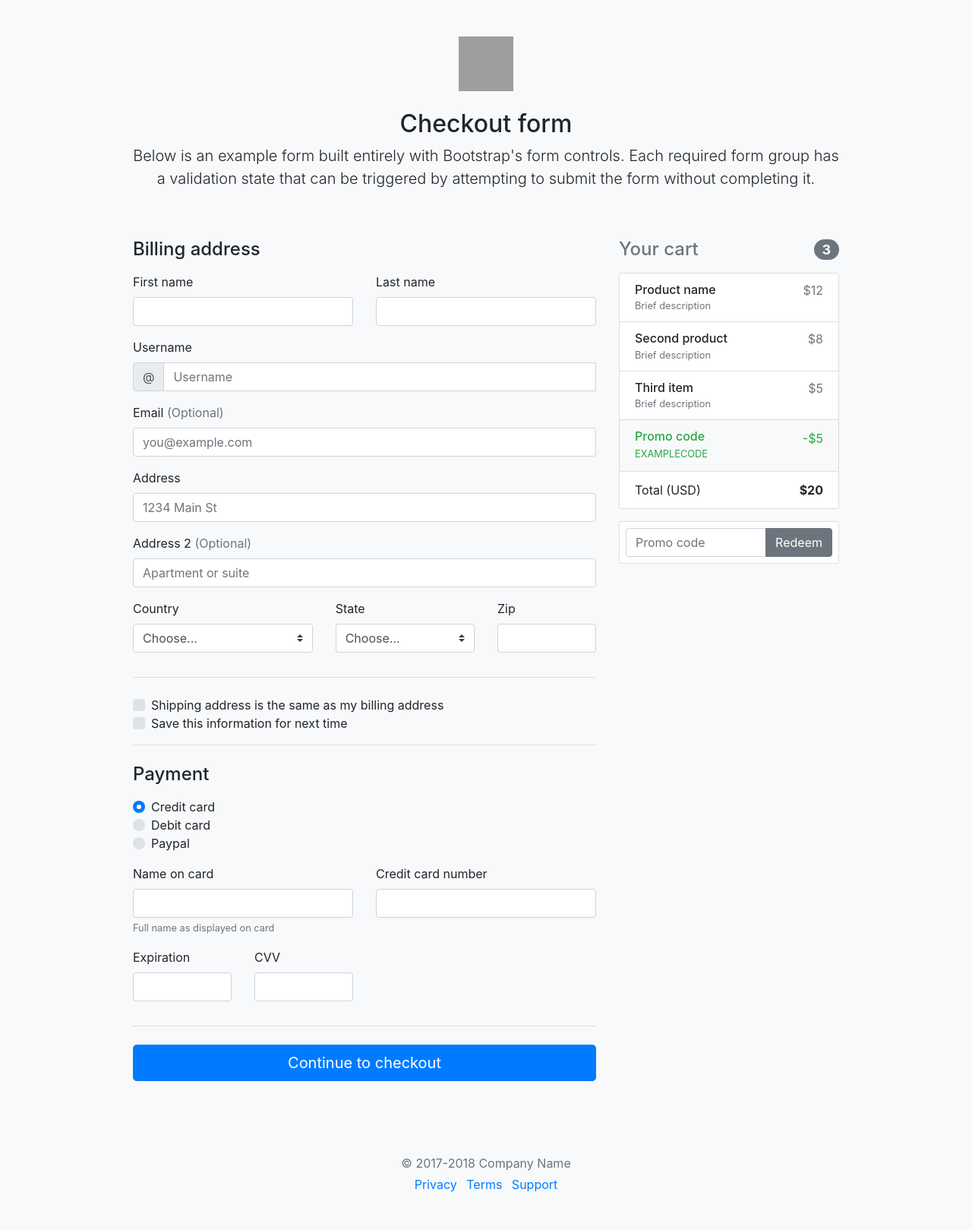
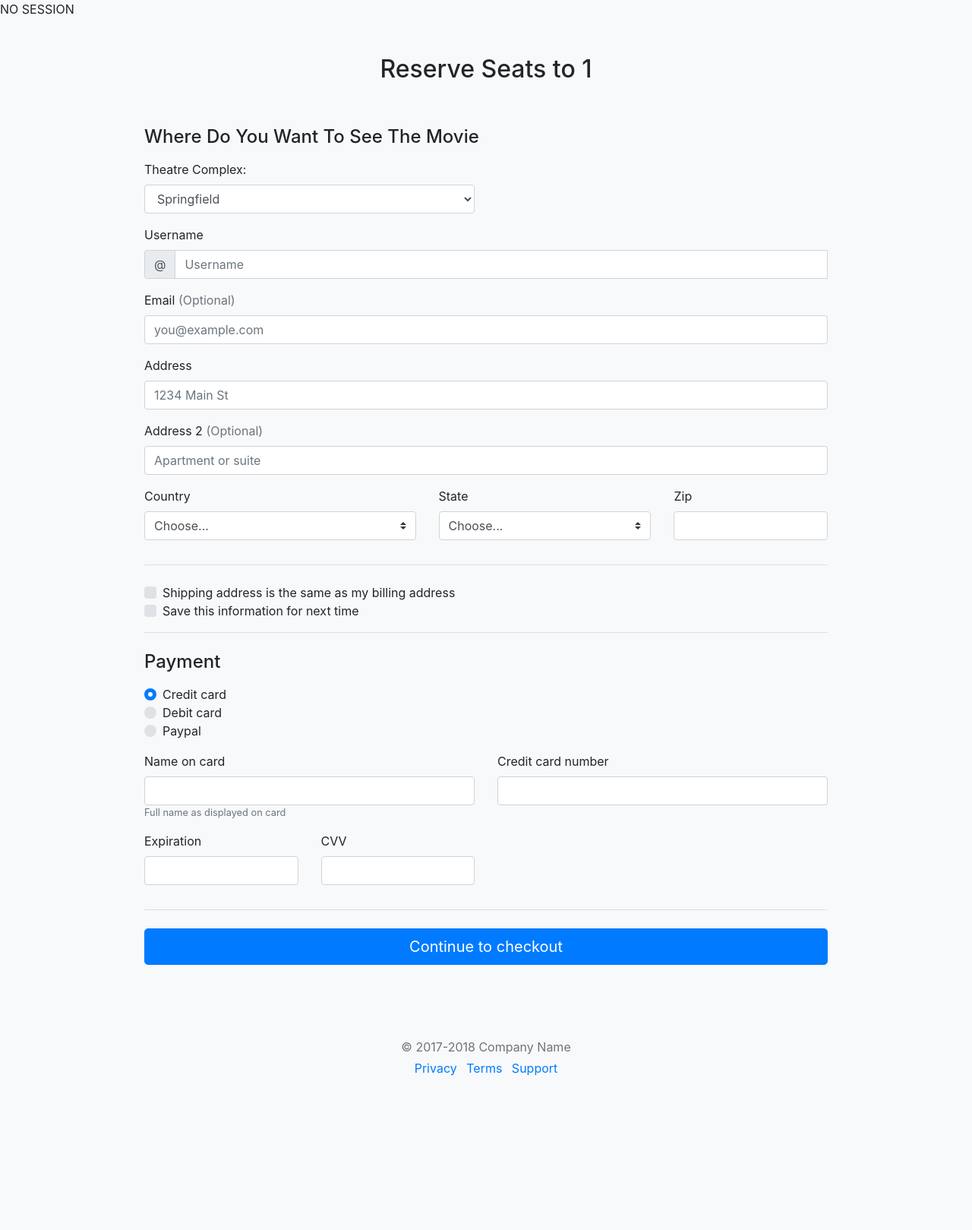
Before and after one commit to valenvb/cisc332, a PHP site: page /reserve.php?movie_id=1 in a window 1280 px wide. Shown: the whole page at 76% size. After the commit the page ends 1416 px from the top, so only its background shows below. Run offline with PHP 8.4, Linux system fonts and the light colour scheme; some libraries are stand-ins or nearby versions; grey boxes are pictures that could not be loaded.

Commit message:
add reserve page & admin page

```diff
--- a/reserve.php
+++ b/reserve.php
@@ -1,3 +1,18 @@
+<?php
+session_start();
+if( !isset($_SESSION['logged_in']) || (isset($_SESSION['logged_in']) && !$_SESSION['logged_in']) ) {
+  $_SESSION['login_rediect'] = $_SERVER['REQUEST_URI'];
+  print("NO SESSION");
+  //header('Location:login.php');
+}
+
+$movieID = $_GET["movie_id"];
+
+
+?>
+
+
+
 <!doctype html>
 <html lang="en">
   <head>
@@ -7,7 +22,7 @@
     <meta name="author" content="">
     <link rel="icon" href="favicon.ico">
 
-    <title>Checkout example for Bootstrap</title>
+    <title>Reserve Seats</title>
 
     <!-- Bootstrap core CSS -->
     <link href="css/bootstrap.min.css" rel="stylesheet">
@@ -20,79 +35,27 @@
 
     <div class="container">
       <div class="py-5 text-center">
-        <img class="d-block mx-auto mb-4" src="https://getbootstrap.com/assets/brand/bootstrap-solid.svg" alt="" width="72" height="72">
-        <h2>Checkout form</h2>
-        <p class="lead">Below is an example form built entirely with Bootstrap's form controls. Each required form group has a validation state that can be triggered by attempting to submit the form without completing it.</p>
+        <h2>Reserve Seats to <?php echo $movieID?></h2>
       </div>
 
-      <div class="row">
-        <div class="col-md-4 order-md-2 mb-4">
-          <h4 class="d-flex justify-content-between align-items-center mb-3">
-            <span class="text-muted">Your cart</span>
-            <span class="badge badge-secondary badge-pill">3</span>
-          </h4>
-          <ul class="list-group mb-3">
-            <li class="list-group-item d-flex justify-content-between lh-condensed">
-              <div>
-                <h6 class="my-0">Product name</h6>
-                <small class="text-muted">Brief description</small>
-              </div>
-              <span class="text-muted">$12</span>
-            </li>
-            <li class="list-group-item d-flex justify-content-between lh-condensed">
-              <div>
-                <h6 class="my-0">Second product</h6>
-                <small class="text-muted">Brief description</small>
-              </div>
-              <span class="text-muted">$8</span>
-            </li>
-            <li class="list-group-item d-flex justify-content-between lh-condensed">
-              <div>
-                <h6 class="my-0">Third item</h6>
-                <small class="text-muted">Brief description</small>
-              </div>
-              <span class="text-muted">$5</span>
-            </li>
-            <li class="list-group-item d-flex justify-content-between bg-light">
-              <div class="text-success">
-                <h6 class="my-0">Promo code</h6>
-                <small>EXAMPLECODE</small>
-              </div>
-              <span class="text-success">-$5</span>
-            </li>
-            <li class="list-group-item d-flex justify-content-between">
-              <span>Total (USD)</span>
-              <strong>$20</strong>
-            </li>
-          </ul>
-
-          <form class="card p-2">
-            <div class="input-group">
-              <input type="text" class="form-control" placeholder="Promo code">
-              <div class="input-group-append">
-                <button type="submit" class="btn btn-secondary">Redeem</button>
-              </div>
-            </div>
-          </form>
-        </div>
-        <div class="col-md-8 order-md-1">
-          <h4 class="mb-3">Billing address</h4>
+        <div class="col-md-12">
+          <h4 class="mb-3">Where Do You Want To See The Movie</h4>
           <form class="needs-validation" novalidate>
             <div class="row">
               <div class="col-md-6 mb-3">
-                <label for="firstName">First name</label>
-                <input type="text" class="form-control" id="firstName" placeholder="" value="" required>
+                <label for="complex">Theatre Complex: </label>
+
+                <select name="complex" class="form-control" id="complex-select">
+                  <option value="121">Springfield</option>
+                  <option value="124">Cineplex</option>
+                </select>
+
+
                 <div class="invalid-feedback">
-                  Valid first name is required.
+                  Select a theater complex.
                 </div>
               </div>
-              <div class="col-md-6 mb-3">
-                <label for="lastName">Last name</label>
-                <input type="text" class="form-control" id="lastName" placeholder="" value="" required>
-                <div class="invalid-feedback">
-                  Valid last name is required.
-                </div>
-              </div>
+
             </div>
 
             <div class="mb-3">
```
Also changed, not shown: admin/index.php (added, +156 -0 lines).
